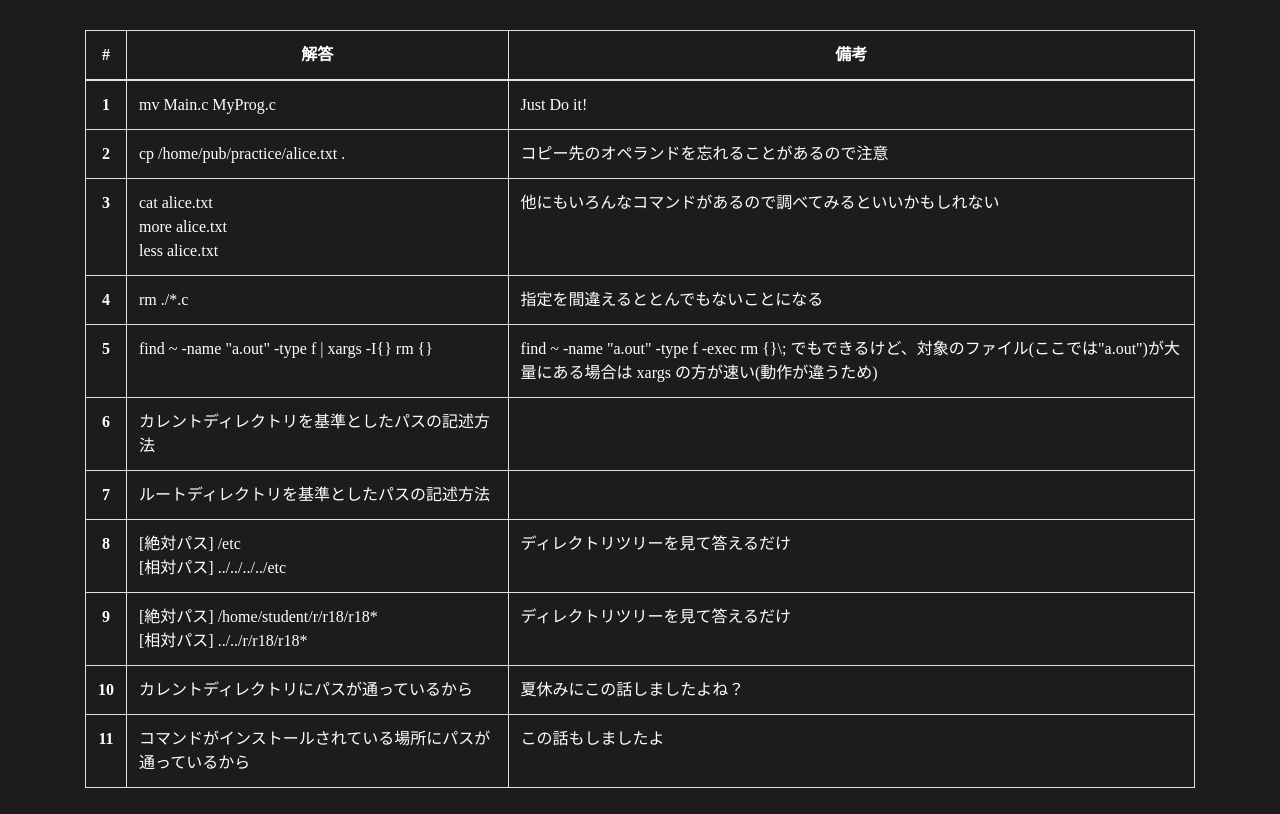
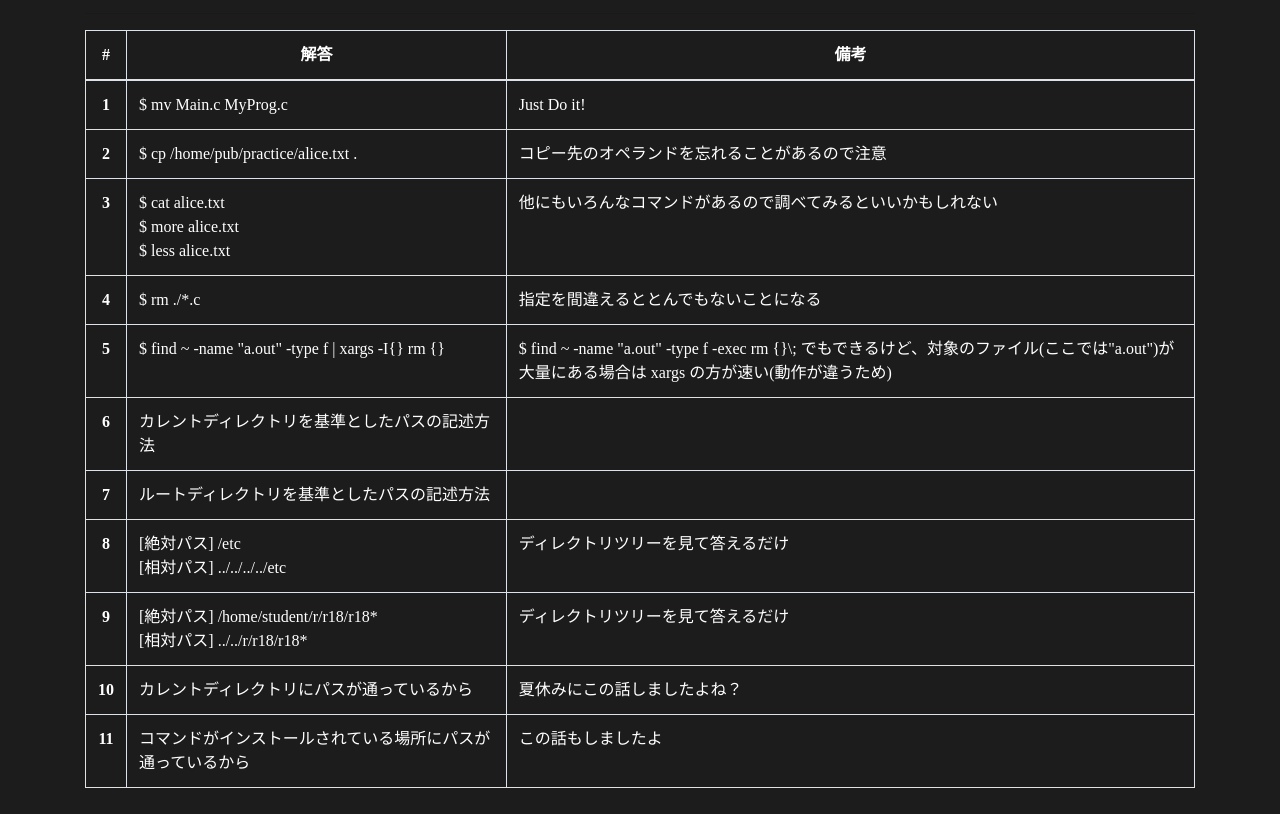
Before and after one commit to ei1711/ei1711.github.io, a plain HTML site: page contents/unix-answer1.html in a window 1280 px wide. Shown: the part 51-865 px from the top of the page. Drawn offline with Linux system fonts and the light colour scheme; a web font is replaced by a local one.

Commit message:
プロンプトの追加

```diff
--- a/contents/unix-answer1.html
+++ b/contents/unix-answer1.html
@@ -26,28 +26,28 @@
                     <tbody>
                         <tr>
                             <th scope="row">1</th>
-                            <td>mv Main.c MyProg.c</td>
+                            <td>$ mv Main.c MyProg.c</td>
                             <td>Just Do it!</td>
                         </tr>
                         <tr>
                             <th scope="row">2</th>
-                            <td>cp /home/pub/practice/alice.txt .</td>
+                            <td>$ cp /home/pub/practice/alice.txt .</td>
                             <td>コピー先のオペランドを忘れることがあるので注意</td>
                         </tr>
                         <tr>
                             <th scope="row">3</th>
-                            <td>cat alice.txt<br>more alice.txt<br>less alice.txt</td>
+                            <td>$ cat alice.txt<br>$ more alice.txt<br>$ less alice.txt</td>
                             <td>他にもいろんなコマンドがあるので調べてみるといいかもしれない</td>
                         </tr>
                         <tr>
                             <th scope="row">4</th>
-                            <td>rm ./*.c</td>
+                            <td>$ rm ./*.c</td>
                             <td>指定を間違えるととんでもないことになる</td>
                         </tr>
                         <tr>
                             <th scope="row">5</th>
-                            <td>find ~ -name "a.out" -type f | xargs -I{} rm {}</td>
-                            <td>find ~ -name "a.out" -type f -exec rm {}\; でもできるけど、対象のファイル(ここでは"a.out")が大量にある場合は xargs の方が速い(動作が違うため)
+                            <td>$ find ~ -name "a.out" -type f | xargs -I{} rm {}</td>
+                            <td>$ find ~ -name "a.out" -type f -exec rm {}\; でもできるけど、対象のファイル(ここでは"a.out")が大量にある場合は xargs の方が速い(動作が違うため)
                         <tr>
                             <th scope="row">6</th>
                             <td>カレントディレクトリを基準としたパスの記述方法</td>
```
